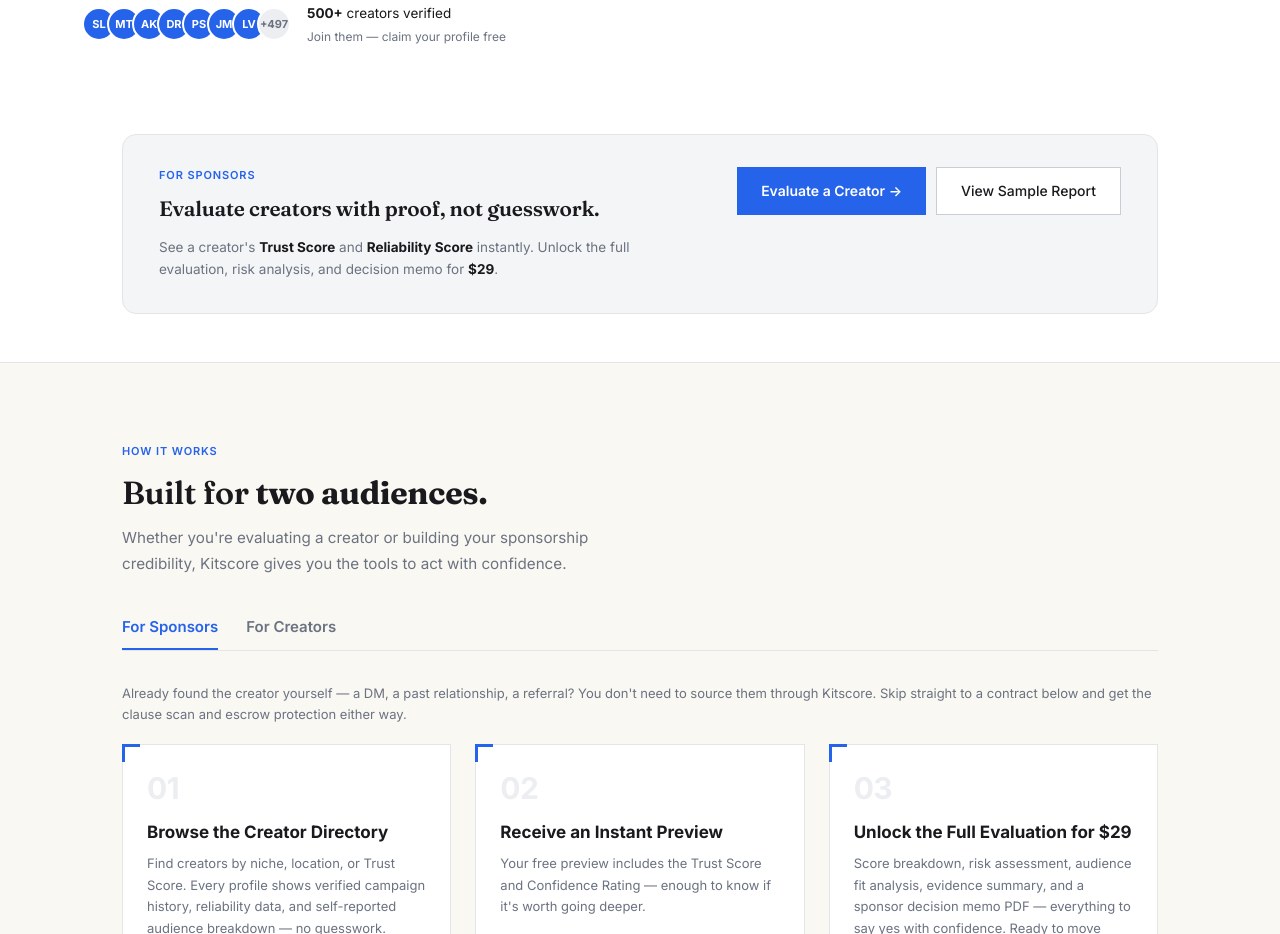
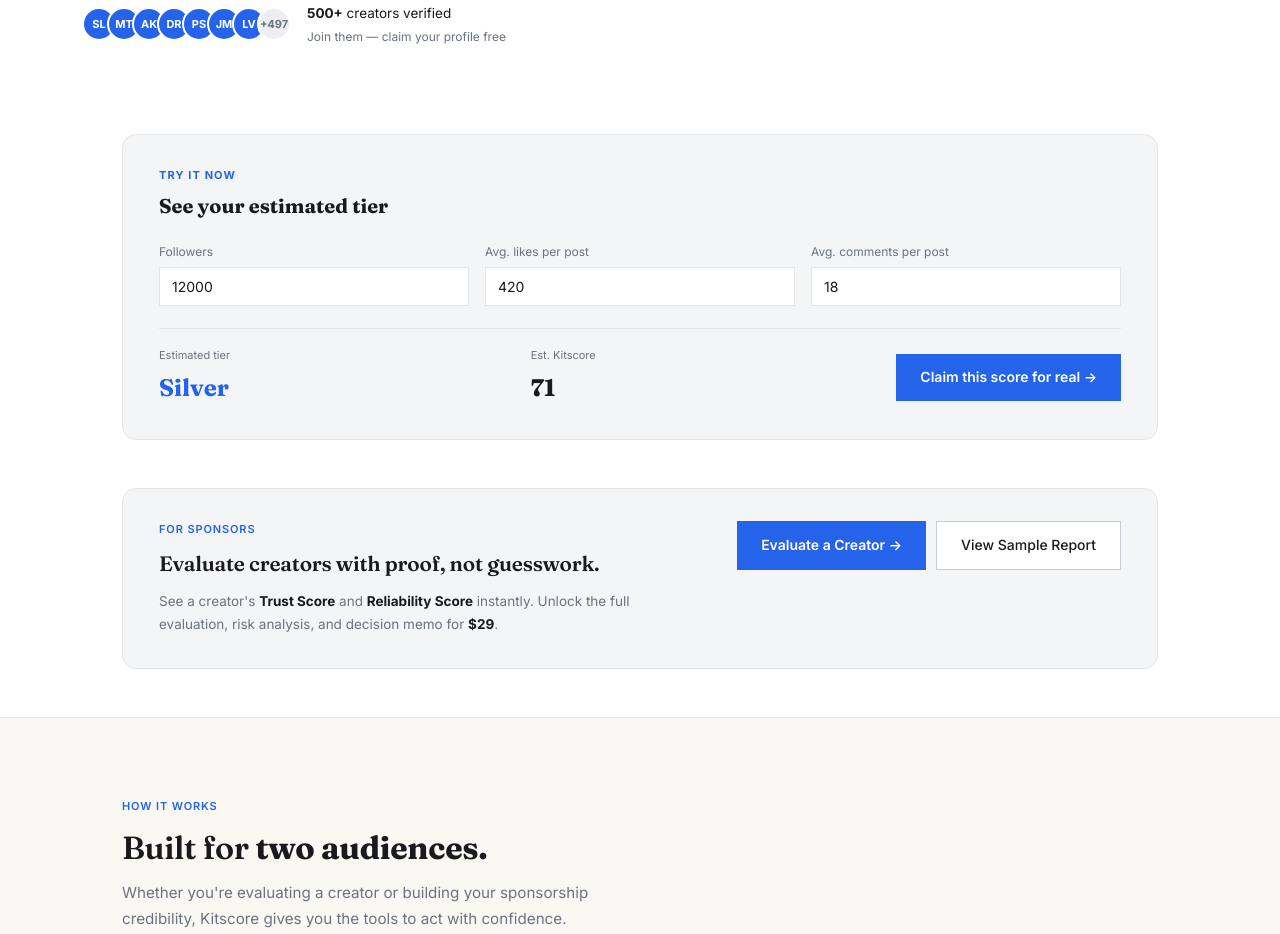
Before and after one commit to Leo-ghost27/Kitscore-landing, a website: page index.html in a window 1280 px wide. Shown: the part 767-1701 px from the top of the page. Drawn offline with Linux system fonts and the light colour scheme; no server answers.

Commit message:
Add live tier estimator between hero and For Sponsors band (followers + avg likes/comments -> estimated tier and Kitscore)

```diff
--- a/index.html
+++ b/index.html
@@ -208,6 +208,18 @@
   .journey-caption a { color: var(--accent); font-weight: 600; }
 
   .sponsor-band { border: 1px solid var(--border); border-radius: 14px; padding: 32px 36px; background: var(--bg2); display: flex; align-items: flex-start; justify-content: space-between; gap: 32px; flex-wrap: wrap; }
+  .estimator-box { border: 1px solid var(--border); border-radius: 14px; padding: 32px 36px; background: var(--bg2); }
+  .estimator-label { font-size: 11px; font-weight: 700; letter-spacing: 0.1em; text-transform: uppercase; color: var(--accent); margin-bottom: 6px; }
+  .estimator-title { font-family: var(--font-display); font-size: 20px; font-weight: 700; color: var(--text); margin: 0 0 20px; }
+  .estimator-fields { display: grid; grid-template-columns: repeat(3, 1fr); gap: 16px; margin-bottom: 22px; }
+  .estimator-fields label { display: block; font-size: 12px; color: var(--muted); margin-bottom: 6px; }
+  .estimator-fields input { width: 100%; box-sizing: border-box; padding: 10px 12px; border: 1px solid var(--border); border-radius: 0; background: #fff; font-family: var(--font); font-size: 14px; color: var(--text); }
+  .estimator-fields input:focus { outline: none; border-color: var(--accent); }
+  .estimator-result { display: flex; align-items: center; justify-content: space-between; border-top: 1px solid var(--border); padding-top: 18px; flex-wrap: wrap; gap: 16px; }
+  .estimator-result-item .estimator-result-label { font-size: 11px; color: var(--muted); margin-bottom: 4px; }
+  .estimator-result-item .estimator-result-value { font-family: var(--font-display); font-size: 24px; font-weight: 700; color: var(--text); }
+  .estimator-result-item .estimator-result-value.accent { color: var(--accent); }
+  @media (max-width: 640px) { .estimator-fields { grid-template-columns: 1fr; } }
   .sponsor-band-copy { flex: 1; min-width: 280px; }
   .sponsor-band-copy h3 { font-family: var(--font-display); font-size: 1.3rem; font-weight: 600; letter-spacing: -0.01em; color: var(--text); margin: 0 0 10px; }
   .sponsor-band-copy p { font-size: 13.5px; color: var(--muted); margin: 0; line-height: 1.7; max-width: 480px; }
@@ -921,6 +933,62 @@
     </div>
   </div>
 </div>
+
+<!-- TIER ESTIMATOR -->
+<section id="tier-estimator" style="padding:0 2rem 48px;max-width:1100px;margin:0 auto">
+  <div class="estimator-box">
+    <div class="estimator-label">Try it now</div>
+    <h3 class="estimator-title">See your estimated tier</h3>
+    <div class="estimator-fields">
+      <div>
+        <label for="est-followers">Followers</label>
+        <input type="number" id="est-followers" value="12000" min="0" step="100" />
+      </div>
+      <div>
+        <label for="est-likes">Avg. likes per post</label>
+        <input type="number" id="est-likes" value="420" min="0" step="10" />
+      </div>
+      <div>
+        <label for="est-comments">Avg. comments per post</label>
+        <input type="number" id="est-comments" value="18" min="0" step="1" />
+      </div>
+    </div>
+    <div class="estimator-result">
+      <div class="estimator-result-item">
+        <div class="estimator-result-label">Estimated tier</div>
+        <div class="estimator-result-value accent" id="est-tier">Silver</div>
+      </div>
+      <div class="estimator-result-item">
+        <div class="estimator-result-label">Est. Kitscore</div>
+        <div class="estimator-result-value" id="est-score">62</div>
+      </div>
+      <a href="/app/auth.html" class="btn-primary" style="text-decoration:none">Claim this score for real →</a>
+    </div>
+  </div>
+</section>
+<script>
+(function(){
+  function calcEstimator(){
+    var f = parseFloat(document.getElementById('est-followers').value) || 0;
+    var l = parseFloat(document.getElementById('est-likes').value) || 0;
+    var c = parseFloat(document.getElementById('est-comments').value) || 0;
+    var engagement = f > 0 ? ((l + c) / f) * 100 : 0;
+    var followerPoints = Math.min(40, Math.log10(f + 1) * 8);
+    var engagementPoints = Math.min(45, engagement * 6.5);
+    var score = Math.round(Math.min(97, 15 + followerPoints + engagementPoints));
+    var tier = 'Bronze';
+    if (score >= 85) tier = 'Gold';
+    else if (score >= 65) tier = 'Silver';
+    else if (score < 40) tier = 'Unranked';
+    document.getElementById('est-score').textContent = score;
+    document.getElementById('est-tier').textContent = tier;
+  }
+  ['est-followers', 'est-likes', 'est-comments'].forEach(function(id){
+    document.getElementById(id).addEventListener('input', calcEstimator);
+  });
+  calcEstimator();
+})();
+</script>
 
 <!-- FOR SPONSORS BAND -->
 <section id="for-sponsors" style="padding:0 2rem 48px;max-width:1100px;margin:0 auto">
```
